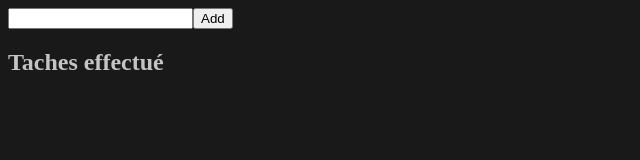
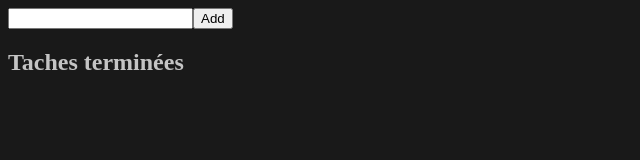
Before and after one commit to Alik64/Revision, a React (Create React App) app in the folder React/beginner-coding-interview/: page / in a window 1280 px wide. Shown: the top 160 px of the page, without its empty margins (0-640 px from the left). Built offline with nearby package versions, Linux system fonts and the light colour scheme.

Commit message:
react docs todo text update

```diff
--- a/React/beginner-coding-interview/src/Todo2/TodoApp.js
+++ b/React/beginner-coding-interview/src/Todo2/TodoApp.js
@@ -40,7 +40,7 @@ export default function TodoApp() {
                     .map(({ text, id }) =>
                         <li onClick={() => onClick(id)} key={uuidv4()}>{text}</li>)}
             </ul>
-            <h2>Taches effectué</h2>
+            <h2>Taches terminées</h2>
             <ul>
                 {tasks.filter(objet => objet.fait === true)
                     .map((task) =>
```
